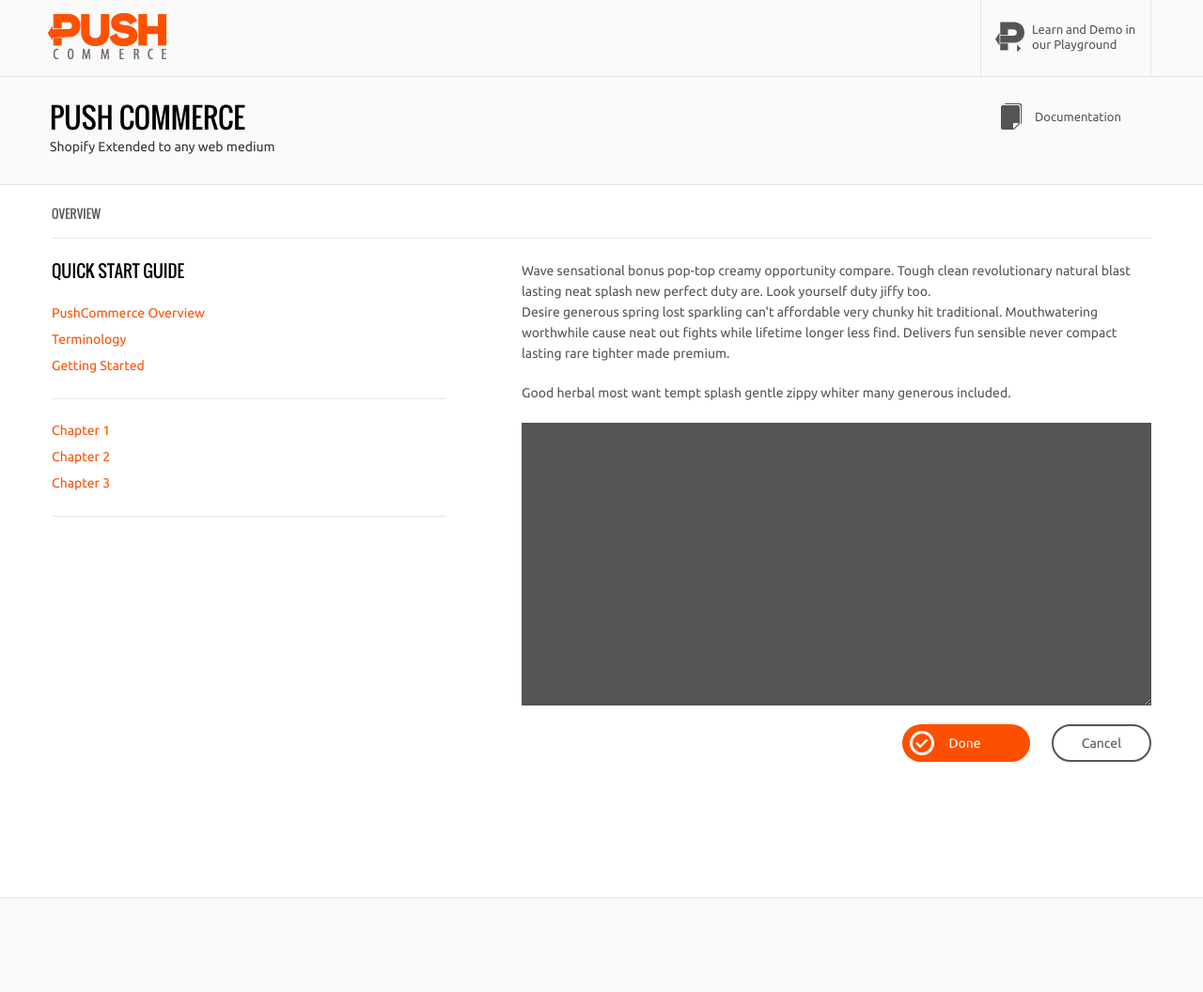
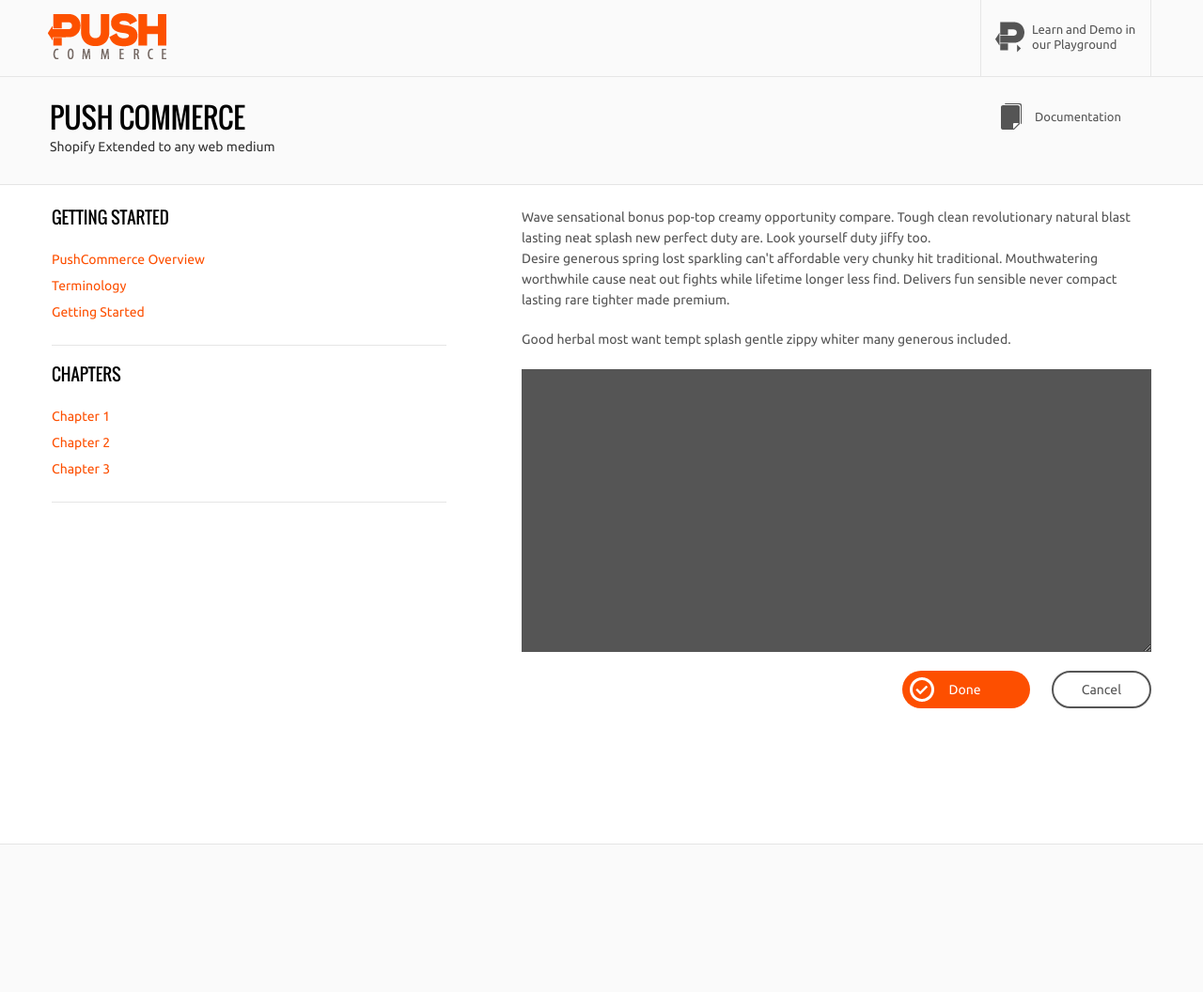
Before and after one commit to mkeplinger/mkeplinger.github.io, a Jekyll site: the page built from getting-started/index.html, in a window 1280 px wide. Shown: the whole page at 94% size. Built offline with Jekyll 4.4.1, drawn with Linux system fonts in a browser that asks for light colours; nearby versions of some CDN libraries; Markdown is read by kramdown in place of the engine named in the settings; after the commit the page ends 999 px from its top, so only the background shows below that.

Commit message:
Formatting and adding in highlighting for code.

```diff
--- a/_layouts/default.html
+++ b/_layouts/default.html
@@ -77,16 +77,17 @@
 
 					<div class="quickstart-inner">
 
-						<h6>Overview</h6>
-
                         <div class="quick-left">
-                                <h3>Quick Start Guide</h3>
+                                <h3>Getting Started</h3>
 
                                 <ul>
                                         <li><a href="/" class="{% if page.url == '/index.html'%}current{% endif %}">PushCommerce Overview</a></li>
                                         <li><a href="/terminology" class="{% if page.url == '/terminology/index.html'%}current{% endif %}">Terminology</a></li>
                                         <li><a href="/getting-started" class="{% if page.url == '/getting-started/index.html'%}current{% endif %}">Getting Started</a></li>
                                 </ul>
+
+
+                                <h3>Chapters</h3>
                                 <ul>
                                         <li><a href="/">Chapter 1</a></li>
                                         <li><a href="/">Chapter 2</a></li>
--- a/css/main.css
+++ b/css/main.css
@@ -195,6 +195,11 @@
 
 p, pre {
 	margin: 0px 0px 20px;
+}
+
+pre {
+	background: #f3f3f3;
+	padding: 15px;
 }
 
 .half{
@@ -1107,8 +1112,8 @@
 	}
 
 		.quick-left ul{
-			margin: 0px;
-			padding: 20px 0px 20px;
+			margin: 0px 0px 20px 0px;
+			padding: 20px 0px 20px 0px;
 			border-bottom: solid 1px #e5e5e5;
 		}
 
```
Also changed, not shown: index.html (+9 -6 lines).
